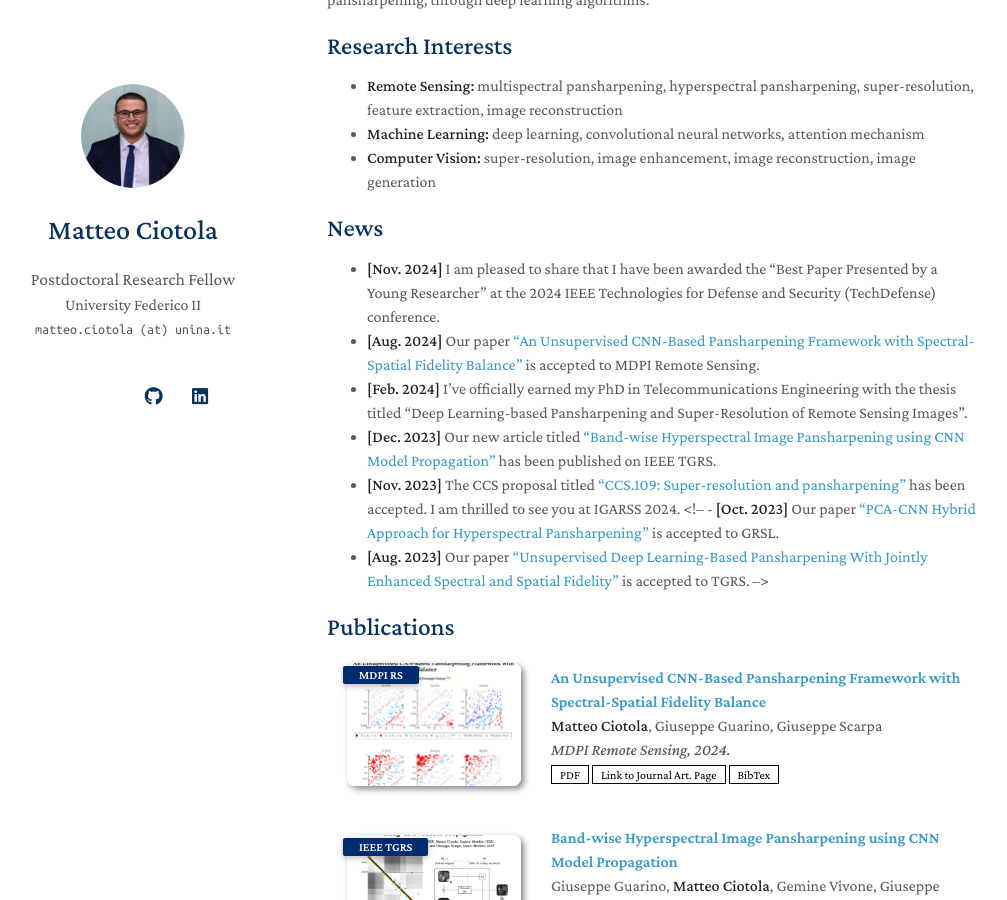
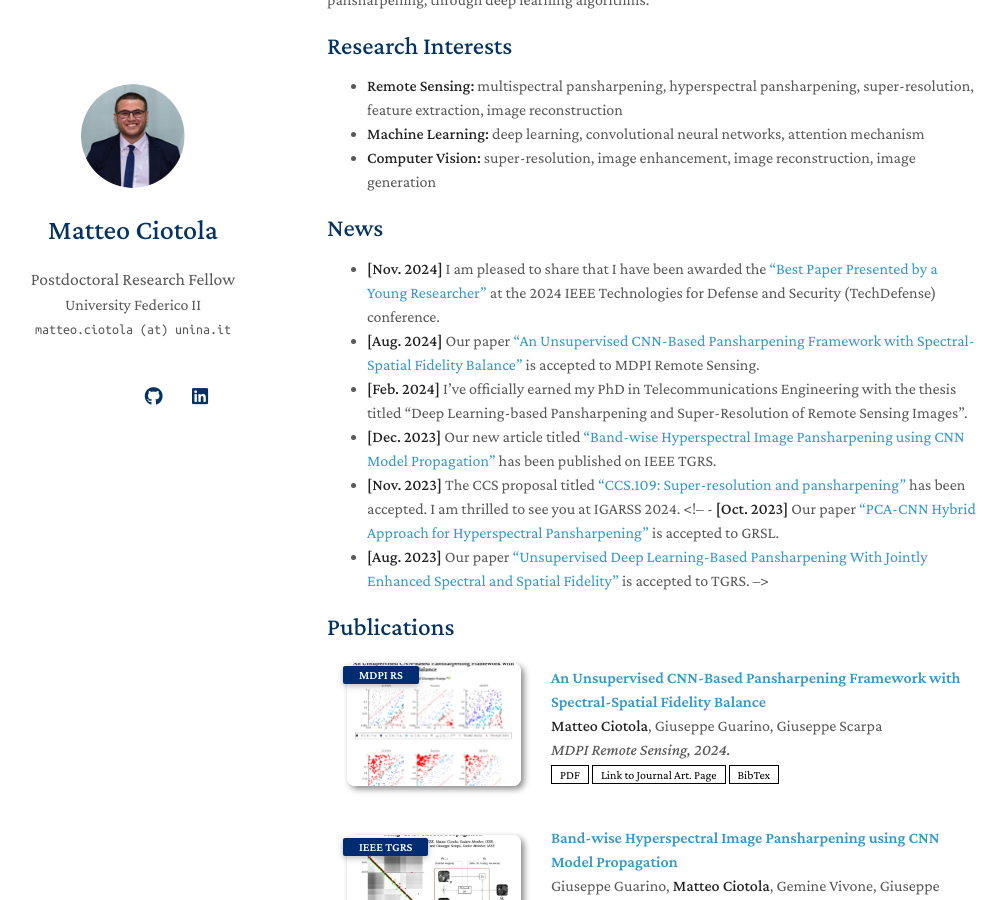
Before and after one commit to matciotola/matciotola.github.io, a Jekyll site: the page built from index.md, in a window 1280 px wide and 900 px high, scrolled down 337 px. Shown: the whole window, without its empty margins (143-1150 px from the left). Built offline with Jekyll 4.4.1, drawn with Linux system fonts in a browser that asks for light colours; nearby versions of some CDN libraries; a style sheet for code colours, icons or effects is not loaded; our own code applies the rules of GitHub Pages for plain Markdown files; part of the change alters nothing that is shown.

Commit message:
update website

```diff
--- a/index.md
+++ b/index.md
@@ -14,7 +14,7 @@ I received the B.Sc., M.Sc. (cum laude) degrees in Automation Engineering and Ph
 
 
 ## News
-- **[Nov. 2024]** I am pleased to share that I have been awarded the "Best Paper Presented by a Young Researcher" at the 2024 IEEE Technologies for Defense and Security (TechDefense) conference.
+- **[Nov. 2024]** I am pleased to share that I have been awarded the ["Best Paper Presented by a Young Researcher"](https://techdefense.org/awards) at the 2024 IEEE Technologies for Defense and Security (TechDefense) conference.
 - **[Aug. 2024]** Our paper ["An Unsupervised CNN-Based Pansharpening Framework with Spectral-Spatial Fidelity Balance"](https://www.mdpi.com/2072-4292/16/16/3014) is accepted to MDPI Remote Sensing.
 - **[Feb. 2024]** I've officially earned my PhD in Telecommunications Engineering with the thesis titled "Deep Learning-based Pansharpening and Super-Resolution of Remote Sensing Images".
 - **[Dec. 2023]** Our new article titled ["Band-wise Hyperspectral Image Pansharpening using CNN Model Propagation"](https://ieeexplore.ieee.org/document/10341305) has been published on IEEE TGRS.
```
